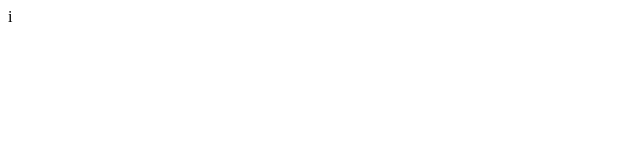
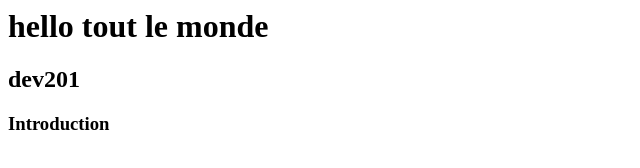
Before and after one commit to khalid-hanine/Jeu-MonPrenom, a plain HTML site: page index.html in a window 1280 px wide. Shown: the whole page, without its empty margins (0-640 px from the left). Drawn offline with Linux system fonts and the light colour scheme.

Commit message:
Update index.html

```diff
--- a/index.html
+++ b/index.html
@@ -1 +1,3 @@
-i
+<h1>hello tout le monde</h1>
+<h2>dev201</h2>
+<h3>Introduction</h3>
```
